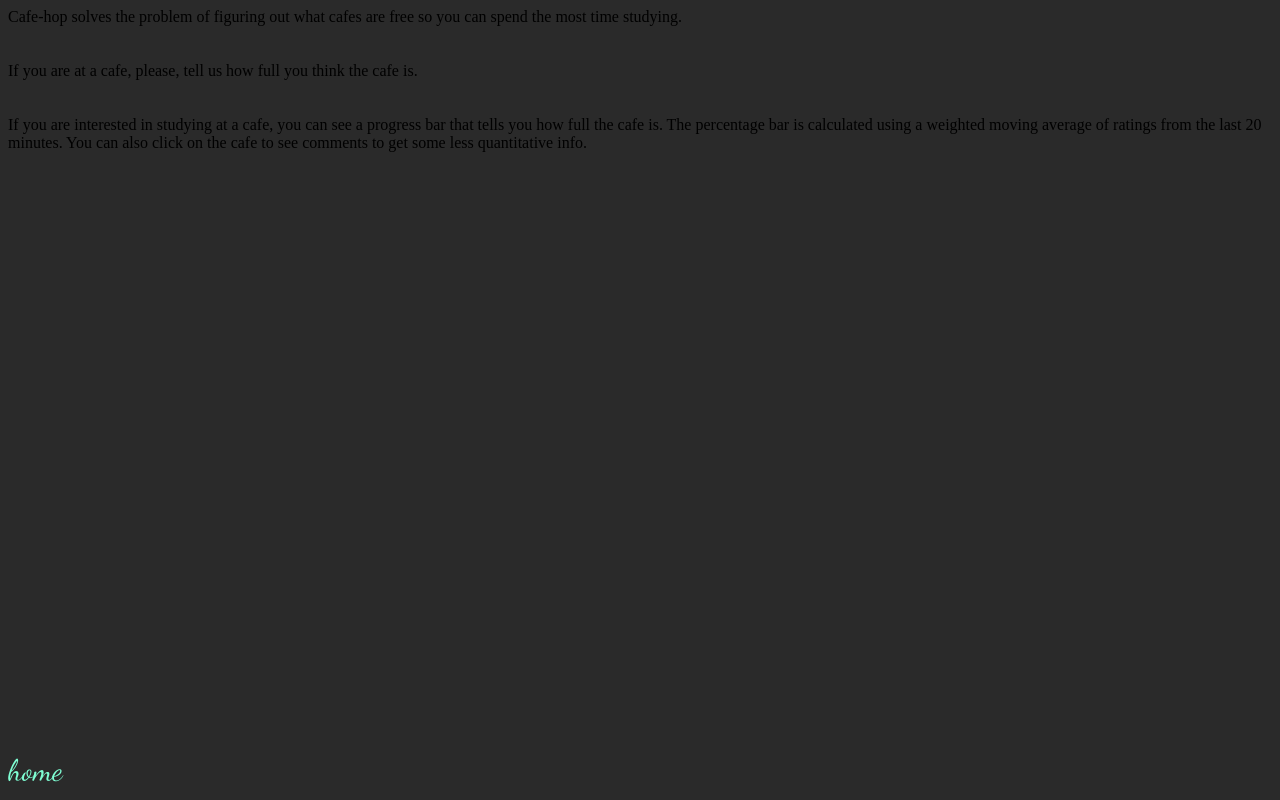
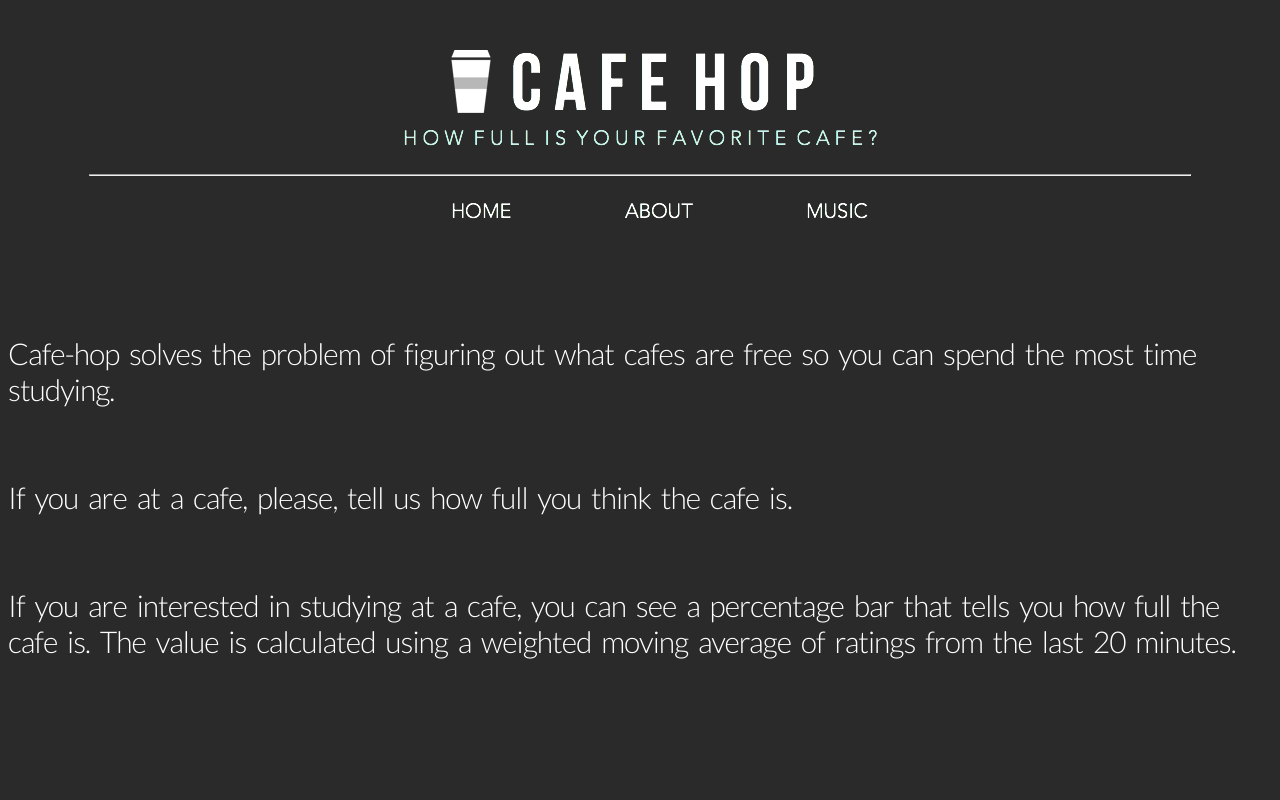
Before and after one commit to rahdor/cafe_hop, a Django app: page /cafe_hop/about/ in a window 1280 px wide. Run offline with Django 3.2, Linux system fonts and the light colour scheme; parts of the project's set-up code (start-up, migrations or seed data) failed here and were passed over; some libraries are stand-ins or nearby versions; some web fonts are replaced.

Commit message:
fixed buttons

```diff
--- a/cafe_hop/static/cafe_hop/style.css
+++ b/cafe_hop/static/cafe_hop/style.css
@@ -45,6 +45,7 @@ li a:hover{
 }
 
 #title-font img{
+	max-width: 100%;
 	display: block;
 	margin-top: 50px;
 	margin-left: auto;
@@ -52,10 +53,12 @@ li a:hover{
 }
 
 #navi{
+	max-width: 100%;
 	text-align: center;
 }
 
 #navi li{
+	max-width: 100%;
 	display: inline-block;
 	padding-left: 55px;
 	padding-right: 55px;
@@ -113,6 +116,7 @@ hr {
     padding: 0;
     margin: 0;
 }
+
 #menu-centered img{
 	max-width: 100%;
 	max-height: auto;
@@ -124,8 +128,8 @@ hr {
 	text-align: left;
 	padding: 0;
 	margin: 0;
-	color: aquamarine;
-	font-family: 'Dancing Script', cursive;
+	color: #CCFFFF;
+	font-family: Lato;
 	font-size: 30px;
 	font-style: normal;
 	font-weight: 300;
@@ -211,17 +215,21 @@ span{
 	-webkit-font-smoothing: antialiased;
 }
 
-#music_button a{
-	text-align: center;
-	padding: 0;
-	margin: 0;
-	color: aquamarine;
-	font-family: 'Dancing Script', cursive;
+#about-font{
+	color: white;
+	font-family: 'Lato', sans-serif;
+	letter-spacing: -1px;
 	font-size: 30px;
+	word-spacing: 5px;
 	font-style: normal;
 	font-weight: 300;
-	line-height: 60.399999px;
-	text-decoration: none;
-	bottom: 0px;
 	-webkit-font-smoothing: antialiased;
 }
+
+
+
+#current a{
+
+
+
+}
--- a/cafe_hop/templates/cafe_hop/about.html
+++ b/cafe_hop/templates/cafe_hop/about.html
@@ -8,6 +8,33 @@
 
 <link href='http://fonts.googleapis.com/css?family=Dancing+Script' rel='stylesheet' type='text/css'>
 
+<div id = 'title-font'>
+	<img src ="../../static/cafe_hop/images/Title Up.png">
+</div>
+
+<hr>
+
+<div id = "navi">
+	<ul>
+		<li>
+
+			<a href = "/cafe_hop/">
+				<img src ="../../static/cafe_hop/images/HOME.png">
+			</a>
+
+		</li>
+		<li>
+			<a href = "/cafe_hop/about/">
+				<img src ="../../static/cafe_hop/images/ABOUT.png">
+			</a>
+		</li>
+		<li>
+			<a href = "/cafe_hop/music/">
+				<img src ="../../static/cafe_hop/images/MUSIC.png">
+			</a>
+		</li>
+	</ul>
+</div>
 
 <div id = 'about-font'>Cafe-hop solves the problem of figuring out what cafes are free so you can spend the most time studying.
 
@@ -22,9 +49,4 @@ If you are at a cafe, please, tell us how full you think the cafe is.
 <br>
 <br>
 
-If you are interested in studying at a cafe, you can see a progress bar that tells you how full the cafe is. The percentage bar is calculated using a weighted moving average of ratings from the last 20 minutes. You can also click on the cafe to see comments to get some less quantitative info.</div>
-
-
-<div id = 'home_button'>
-	<p><a href="/cafe_hop/">home</a></p>
-</div>
+If you are interested in studying at a cafe, you can see a percentage bar that tells you how full the cafe is. The value is calculated using a weighted moving average of ratings from the last 20 minutes.</div>
```
Also changed, not shown: cafe_hop/templates/cafe_hop/index.html (+7 -8 lines), cafe_hop/templates/cafe_hop/music.html (+24 -6 lines), 1 other file.
